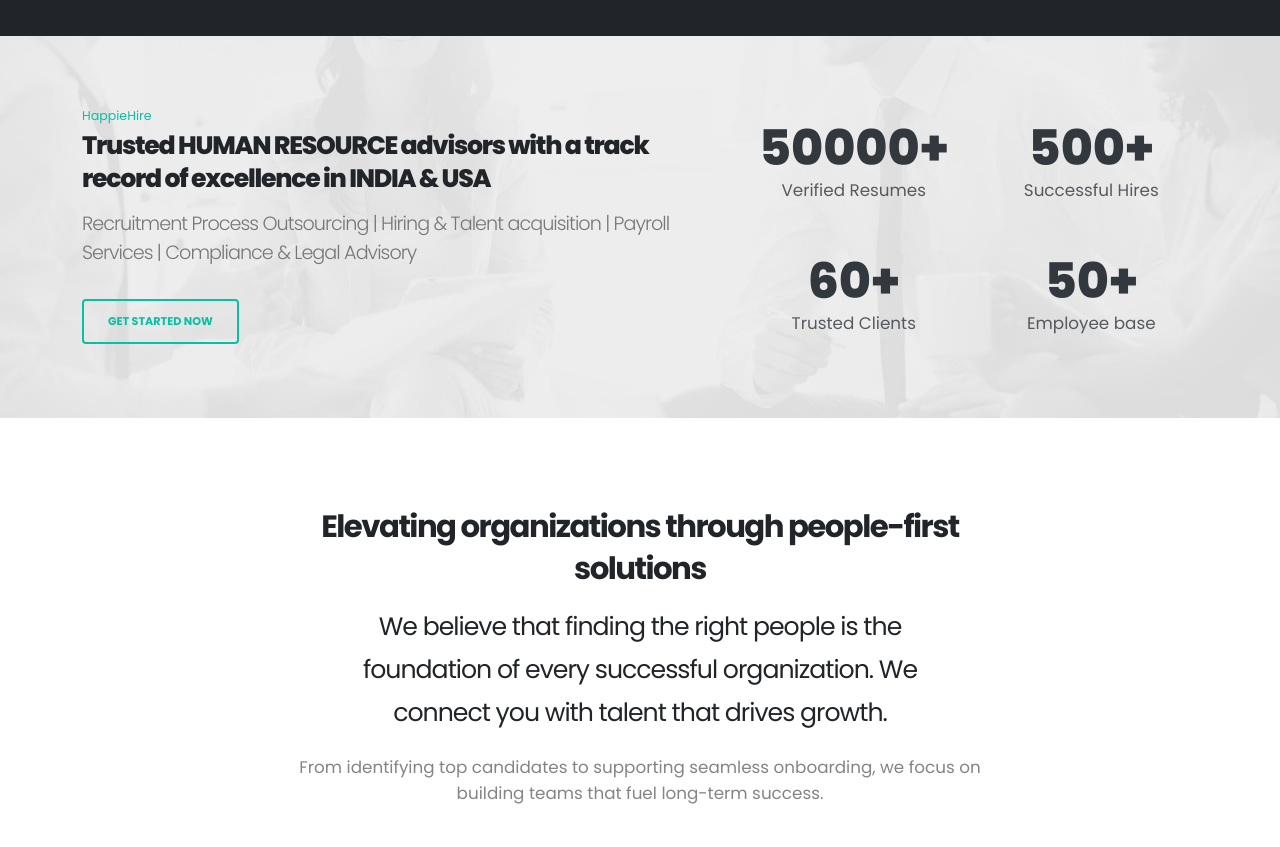
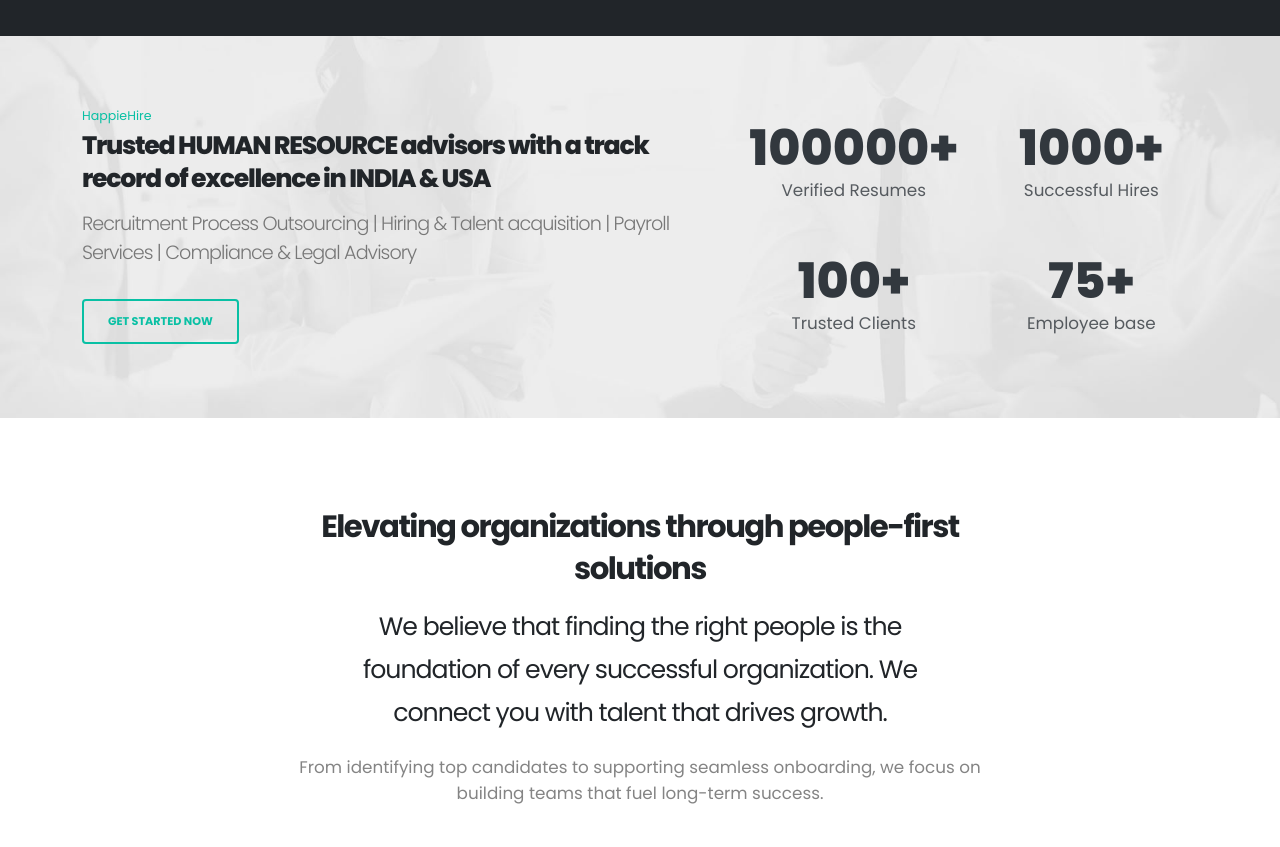
Before and after one commit to HappieHire/site_test, a plain HTML site: page index.html in a window 1280 px wide. Shown: the part 902-1749 px from the top of the page. Drawn offline with Linux system fonts and the light colour scheme; a small style sheet from the web is missing; files whose address does not match are found by name.

Commit message:
Update index.html

```diff
--- a/index.html
+++ b/index.html
@@ -172,25 +172,25 @@
 										<div class="row counters counters-lg counters-text-dark">
 											<div class="col-md-6 mb-5">
 												<div class="counter">
-													<strong class="font-weight-extra-bold text-12" data-to="50000" data-append="+">30000</strong>
+													<strong class="font-weight-extra-bold text-12" data-to="100000" data-append="+">30000</strong>
 													<label class="opacity-8 font-weight-normal text-4">Verified Resumes</label>
 												</div>
 											</div>
 											<div class="col-md-6 mb-5">
 												<div class="counter">
-													<strong class="font-weight-extra-bold text-12" data-to="500" data-append="+">0</strong>
+													<strong class="font-weight-extra-bold text-12" data-to="1000" data-append="+">0</strong>
 													<label class="opacity-8 font-weight-normal text-4">Successful Hires</label>
 												</div>
 											</div>
 											<div class="col-md-6 mb-5 mb-md-0">
 												<div class="counter">
-													<strong class="font-weight-extra-bold text-12" data-to="60" data-append="+">0</strong>
+													<strong class="font-weight-extra-bold text-12" data-to="100" data-append="+">0</strong>
 													<label class="opacity-8 font-weight-normal text-4">Trusted Clients</label>
 												</div>
 											</div>
 											<div class="col-md-6">
 												<div class="counter">
-													<strong class="font-weight-extra-bold text-12" data-to="50" data-append="+">0</strong>
+													<strong class="font-weight-extra-bold text-12" data-to="75" data-append="+">0</strong>
 													<label class="opacity-8 font-weight-normal text-4">Employee base</label>
 												</div>
 											</div>
```
